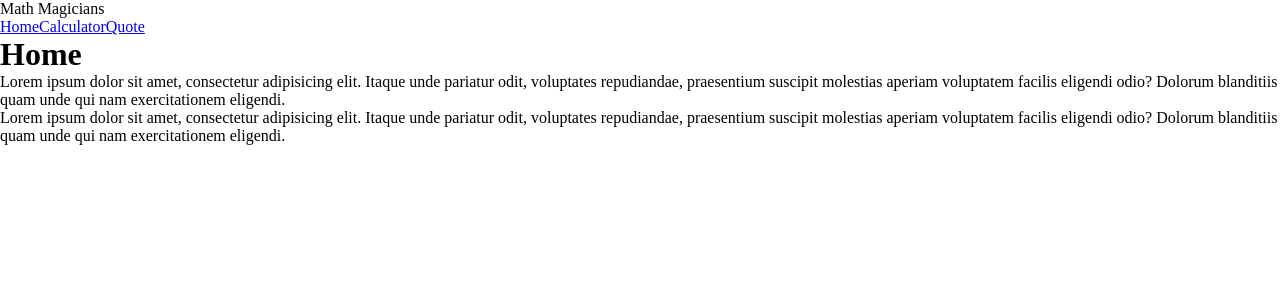
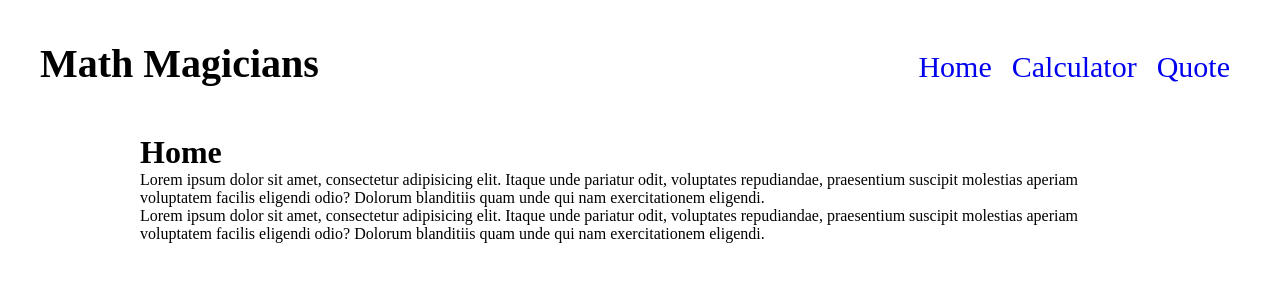
Before and after one commit to ershadul1/react-calculator, a React (Create React App) app: page / in a window 1280 px wide. Shown: the top 300 px of the page. Built offline with nearby package versions, Linux system fonts and the light colour scheme.

Commit message:
Update style

```diff
--- a/src/components/App.js
+++ b/src/components/App.js
@@ -23,7 +23,7 @@ const App = () => {
   return (
     <div id="calculator">
       <h1>
-        Calculator
+        Let&apos;s do some maths!
       </h1>
       <Display result={total || next || '0'} next={next} operation={operation} />
       <ButtonPanel clickHandler={handleClick} />
--- a/src/style.css
+++ b/src/style.css
@@ -2,6 +2,11 @@
   margin: 0;
   padding: 0;
   box-sizing: border-box;
+}
+
+#root {
+  max-width: 1400px;
+  margin: 0 auto;
 }
 
 #random {
@@ -10,6 +15,8 @@
 
 #calculator {
   width: 700px;
+  margin: 0 auto;
+  padding: 20px;
 }
 
 #display {
@@ -34,3 +41,31 @@
   font-size: 20px;
   font-weight: 500;
 }
+
+nav {
+  display: flex;
+  justify-content: space-between;
+  padding: 40px;
+}
+
+#math-magicians {
+  font-size: 40px;
+  font-weight: 600;
+}
+
+#links {
+  font-size: 30px;
+  color: black;
+  display: flex;
+}
+
+.link-style {
+  /* margin: 10px; */
+  padding: 10px;
+  text-decoration: none;
+}
+
+#home, #quote {
+  max-width: 1000px;
+  margin: 0 auto;
+}
```
